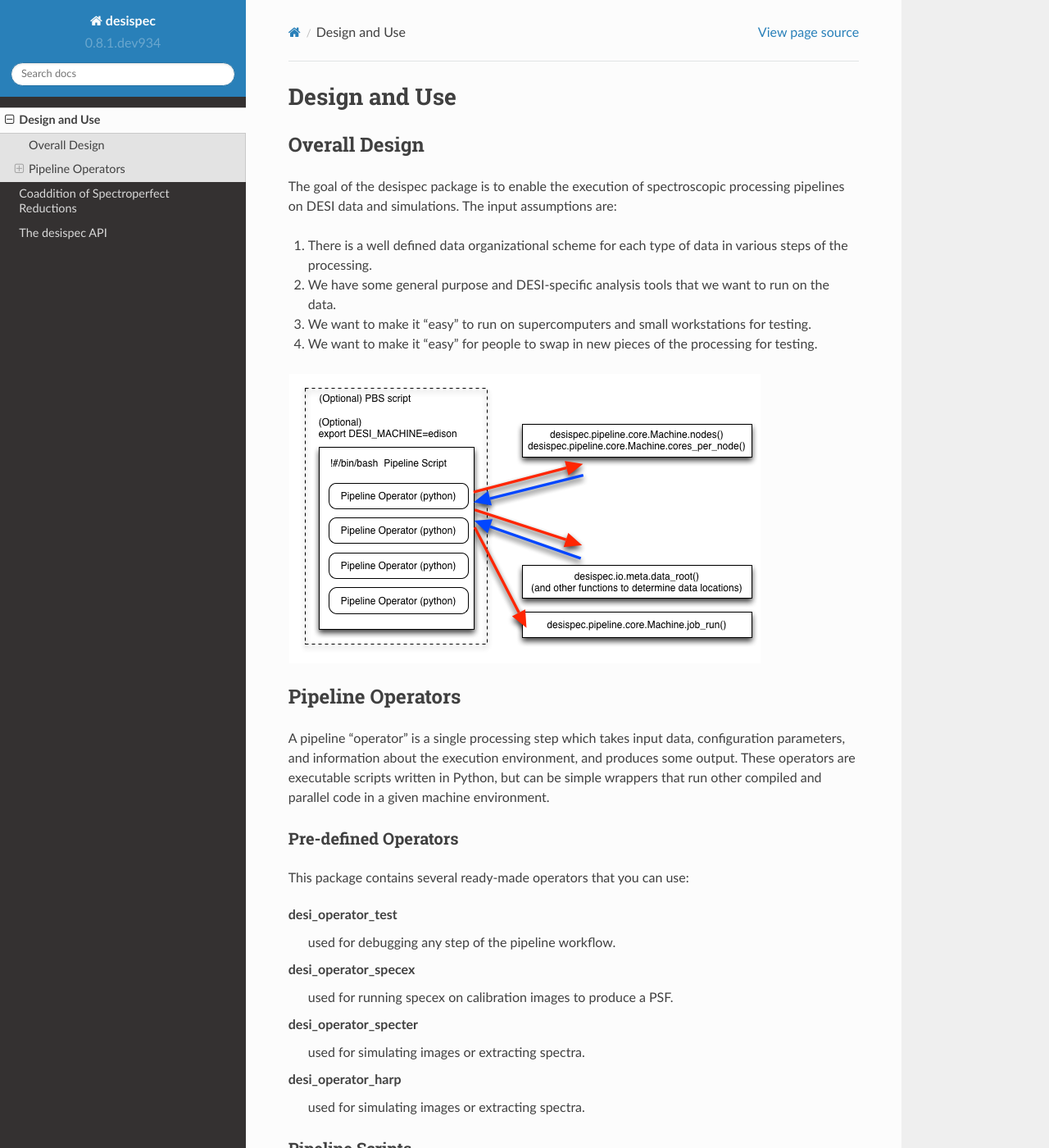
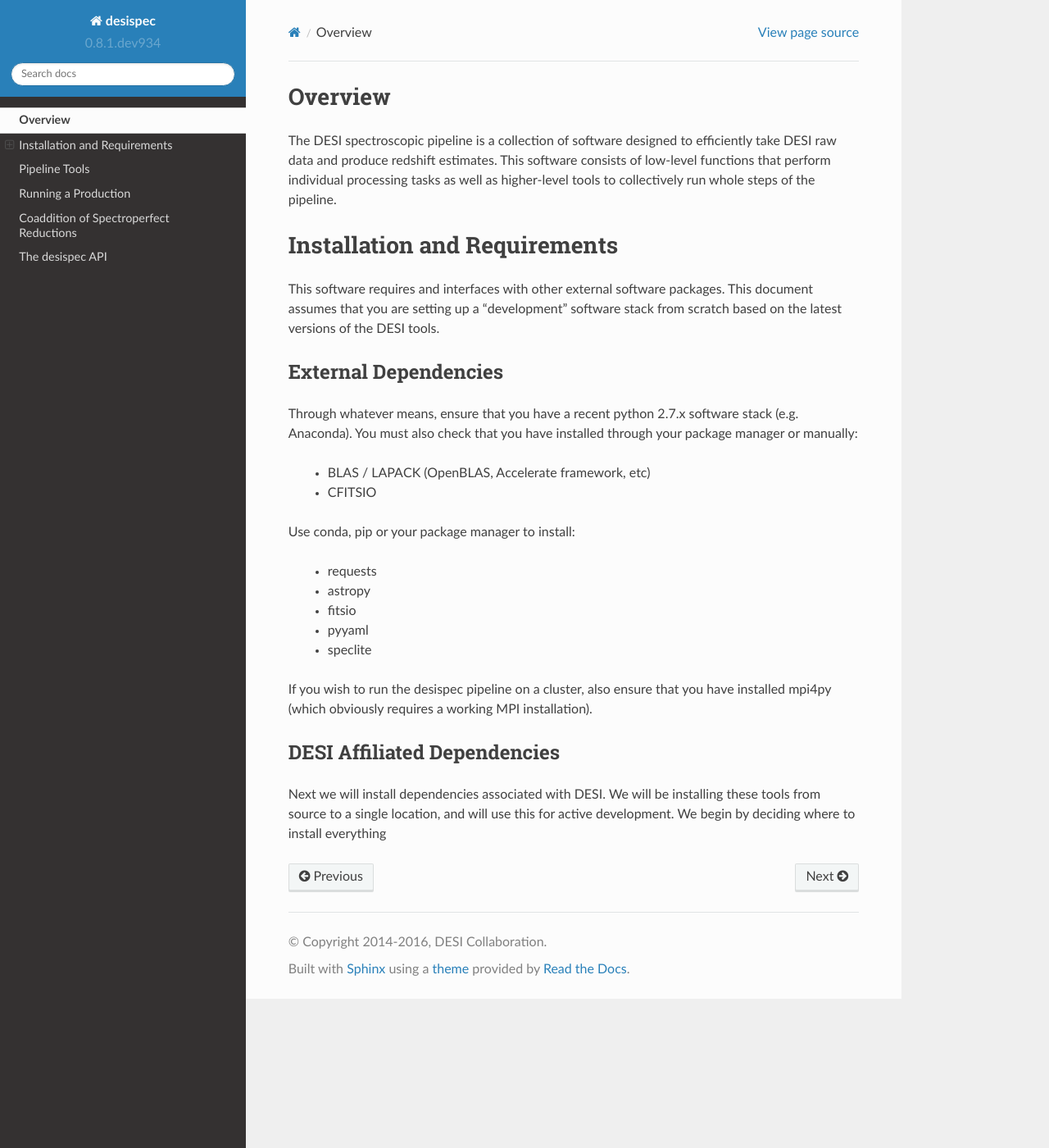
Before and after one commit to desihub/desispec, a Sphinx documentation site: the page built from doc/intro.rst, in a window 1280 px wide and 1400 px high. Shown: the whole window at 82% size. Built offline with Sphinx 7.4.7 and the Read the Docs theme 2.0.0, drawn with Linux system fonts in a browser that asks for light colours; some of the changed text lies outside the part shown.

Commit message:
Begin reorganization of desispec documentation.

```diff
--- a/doc/intro.rst
+++ b/doc/intro.rst
@@ -1,58 +1,50 @@
-==============
-Design and Use
+.. _intro:
+
+
+Overview
 ==============
 
-Overall Design
-++++++++++++++
-
-The goal of the desispec package is to enable the execution of spectroscopic
-processing pipelines on DESI data and simulations.  The input assumptions are:
-
-1.  There is a well defined data organizational scheme for each type of data in various steps of the processing.
-2.  We have some general purpose and DESI-specific analysis tools that we want to run on the data.
-3.  We want to make it "easy" to run on supercomputers and small workstations for testing.
-4.  We want to make it "easy" for people to swap in new pieces of the processing for testing.
-
-.. image:: _static/pipeline_flow.png
+The DESI spectroscopic pipeline is a collection of software designed to
+efficiently take DESI raw data and produce redshift estimates.  This software
+consists of low-level functions that perform individual processing tasks as
+well as higher-level tools to collectively run whole steps of the pipeline.
 
 
-Pipeline Operators
-++++++++++++++++++
+.. _install:
 
-A pipeline "operator" is a single processing step which takes input data,
-configuration parameters, and information about the execution environment,
-and produces some output.  These operators are executable scripts written in
-Python, but can be simple wrappers that run other compiled and parallel code
-in a given machine environment.
+Installation and Requirements
+================================
 
-Pre-defined Operators
-~~~~~~~~~~~~~~~~~~~~~
-
-This package contains several ready-made operators that you can use:
-
-desi_operator_test
-    used for debugging any step of the pipeline workflow.
-
-desi_operator_specex
-    used for running specex on calibration images to produce a PSF.
-
-desi_operator_specter
-    used for simulating images or extracting spectra.
-
-desi_operator_harp
-    used for simulating images or extracting spectra.
+This software requires and interfaces with other external software packages.
+This document assumes that you are setting up a "development" software stack
+from scratch based on the latest versions of the DESI tools.
 
 
-Pipeline Scripts
-~~~~~~~~~~~~~~~~
+External Dependencies
+------------------------
 
-A pipeline script is simply a bash script which calls one or more pipeline
-operators. It may be written by hand, or created by using one of the job setup
-scripts.
+Through whatever means, ensure that you have a recent python 2.7.x software
+stack (e.g. Anaconda).  You must also check that you have installed through
+your package manager or manually:
 
-Job Setup
-~~~~~~~~~
+    * BLAS / LAPACK (OpenBLAS, Accelerate framework, etc)
+    * CFITSIO
 
-On a single workstation, you should be able to simply run a pipeline script.
-For setting up "standard" workflows on production supercomputers, there are
-several helper scripts which build pipeline scripts and PBS submission scripts.
+Use conda, pip or your package manager to install:
+
+    * requests
+    * astropy
+    * fitsio
+    * pyyaml
+    * speclite
+
+If you wish to run the desispec pipeline on a cluster, also ensure that you
+have installed mpi4py (which obviously requires a working MPI installation).
+
+
+DESI Affiliated Dependencies
+---------------------------------
+
+Next we will install dependencies associated with DESI.  We will be installing
+these tools from source to a single location, and will use this for active
+development.  We begin by deciding where to install everything
```
Also changed, not shown: doc/_static/desi_pipe_help.inc (added, +39 -0 lines), doc/index.rst (+6 -3 lines), doc/pipeline.rst (added, +17 -0 lines), doc/piperun.rst (added, +41 -0 lines), doc/_static/pipeline_flow.png (deleted).
